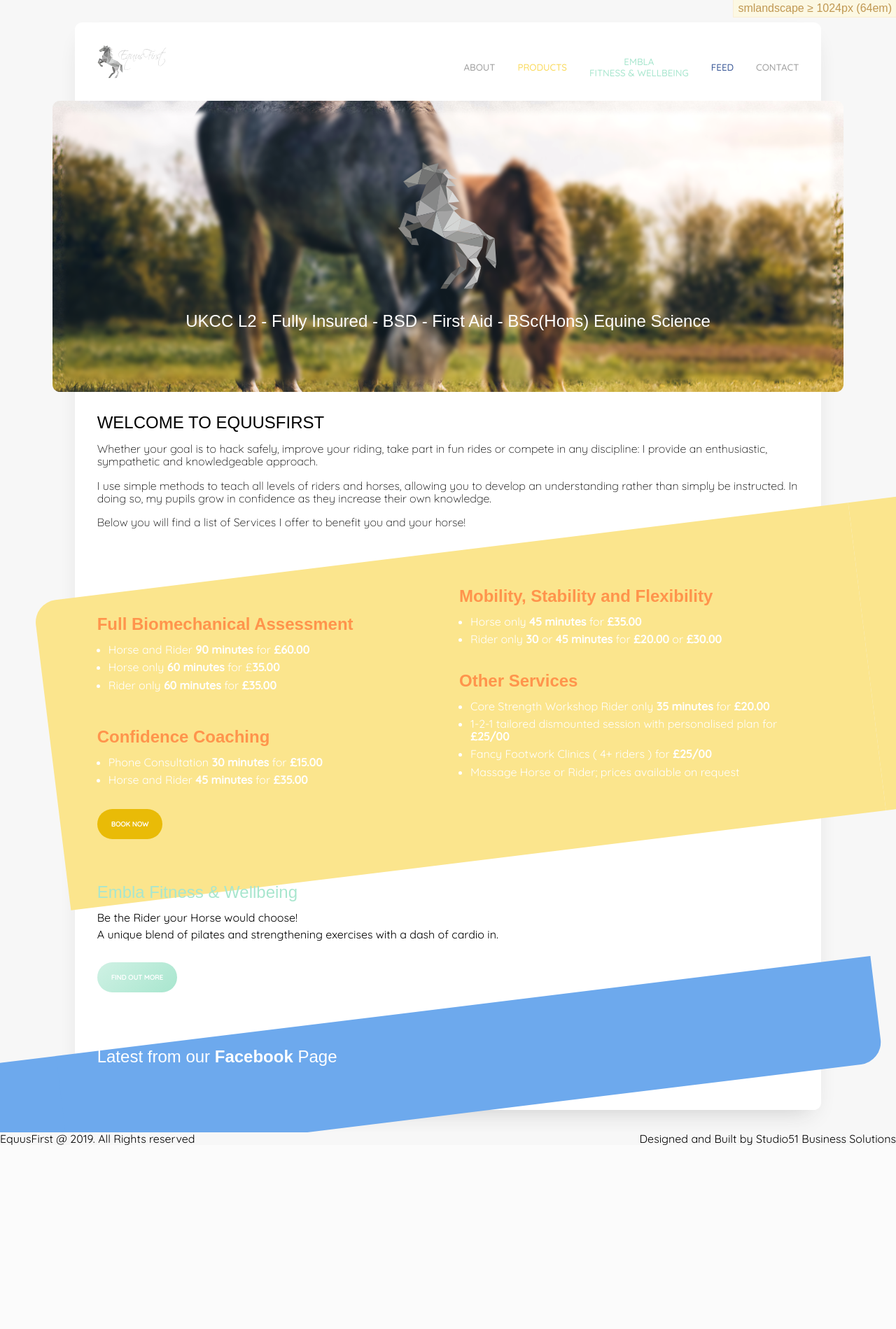
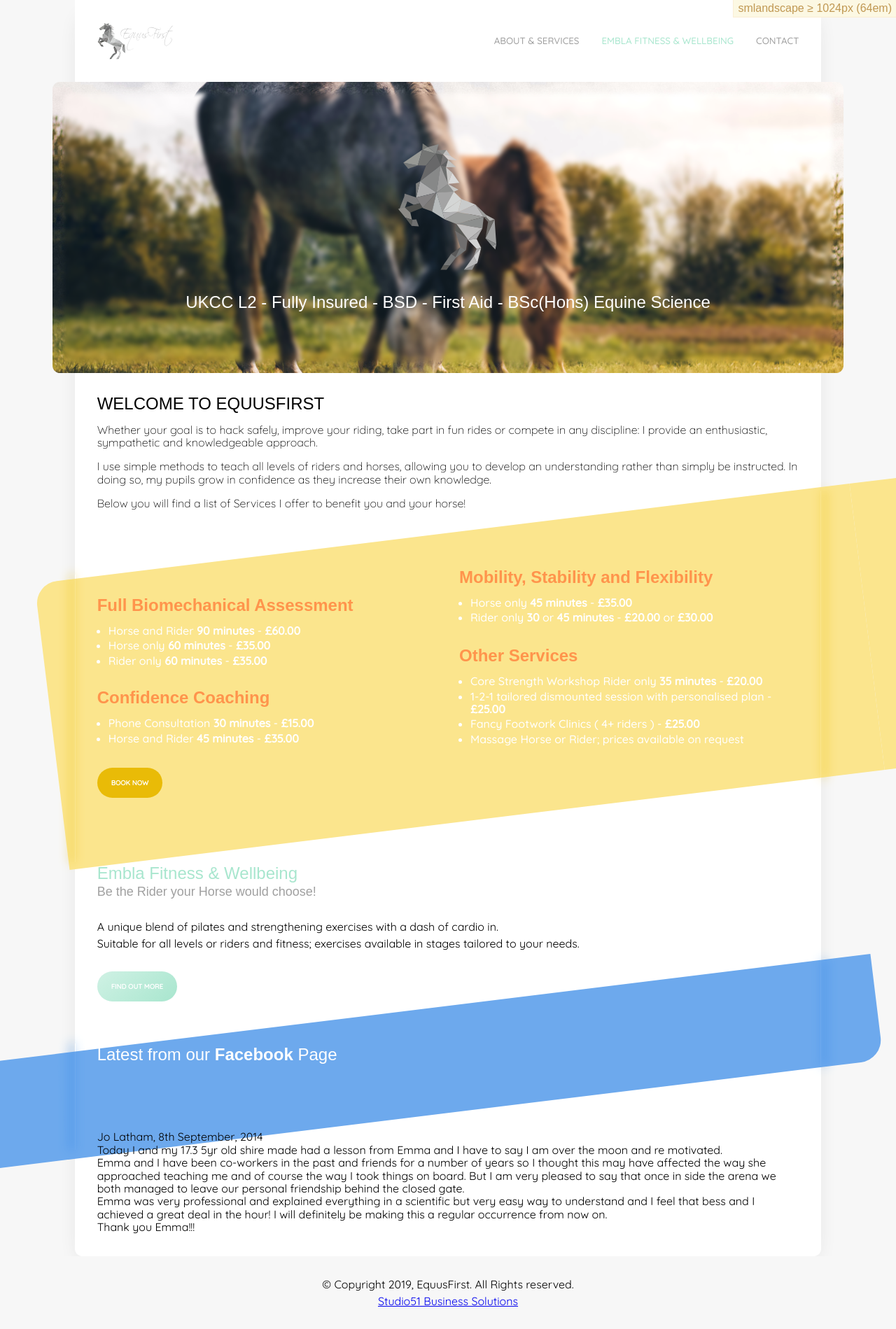
Before and after one commit to studio51/web-equusfirst, a PHP site: page / in a window 1280 px wide. Shown: the whole page at 70% size. Before the commit the page ends 1636 px from the top, so only its background shows below. Run offline with PHP 8.4, Linux system fonts and the light colour scheme; style sheets or scripts are compiled from the project's sources; some libraries are stand-ins or nearby versions; some web fonts are replaced.

Commit message:
update(): update the UI and text

```diff
--- a/css/index.scss
+++ b/css/index.scss
@@ -1,6 +1,16 @@
 @import 'config.scss';
 @import 'layout.scss';
 @import 'theme.scss';
+
+.overflow-x-hidden {
+  overflow: hidden;
+  -webkit-overflow-scrolling: touch;
+}
+
+* {
+  transition-property: all;
+  transition-duration: 1s;
+}
 
 body {
   @include mq($from: 'xs') { background-color: color(white); }
@@ -9,14 +19,15 @@ body {
   font-family: 'Quicksand', sans-serif;
 
   h1, h2, h3, h4, h5, h6 { font-family: 'Darker Grotesque', sans-serif; }
-  > .row { overflow-x: hidden; }
 }
 
 .content {
+
   @include mq($from: 'sm') {
     background-color: color(white);
-    margin: ui(spacing);
-    border-radius: 8pt;
+    margin: 0;
+    border-bottom-left-radius: 8pt;
+    border-bottom-right-radius: 8pt;
     box-shadow: 0 16px 32px -16px color(gray, dark);
     z-index: 10;
     position: relative;
@@ -88,17 +99,11 @@ header {
   position: relative;
 
   .background {
-    position: absolute;
-    top: 0;
     left: 0;
-    width: 110%;
     border-top-left-radius: ui(spacing);
-    height: 100%;
-    z-index: -1;
     background-color: color(yellow, light);
 
     @include mq($from: 'sm') {
-      transform: rotate(-7deg);
       left: -37px;
 
       &::after {
@@ -115,9 +120,21 @@ header {
     @include mq($from: 'lg') {  }
   }
 
+  .shadow {
+    &::before {
+      left: 0;
+      top: 60px;
+      box-shadow: -5px 0 15px 1px color(yellow, darker);
+    }
+
+    &::after {
+      right: 0;
+      top: -60px;
+      box-shadow: 5px 0 15px 1px color(yellow, darker);
+    }
+  }
+
   .product {
-    &:nth-child(3) { margin-top: 20px; }
-
     @include mq($from: 'sm') {
       &:nth-child(1) { margin-top: 60px; }
       &:nth-child(2) { margin-top: 20px; }
@@ -127,6 +144,7 @@ header {
     @include mq($from: 'md') {
       &:nth-child(1) { margin-top: 80px; }
       &:nth-child(2) { margin-top: 50px; }
+      &:nth-child(3) { margin-top: 20px; }
       &:nth-child(4) { margin-top: -10px; }
     }
 
@@ -139,47 +157,35 @@ header {
       margin: 0;
 
       @extend .-padding-left_2;
-      @extend .-white, .-x400, .-line-11;
+      @extend .-white, .-x500, .-line-11;
 
-      li + li { @extend .-margin-top_3; }
+      li + li { @extend .-margin-top_4; }
     }
   }
 }
 
 .wellbeing {
-  position: relative;
-  // padding: (ui(spacing) * 2) ui(spacing);
+  @include mq($from: 'sm', $until: 'md') {
+    padding-top: ui(spacing) * 2;
 
-  .action {
-    margin-bottom: -16px;
+    .action { margin-bottom: -(ui(spacing)); }
+  }
+
+  @include mq($from: 'md') {
+    padding-top: ui(spacing) * 3;
+    padding-bottom: 0;
   }
 }
 
 .feed {
   position: relative;
 
-  &::after {
-    // box-shadow: 0 (ui(spacing) / 2) ui(spacing) -(ui(spacing) / 2) darken(color(facebook), 7.5%);
-    // content: '';
-    // height: 100%;
-    // left: 0;
-    // position: absolute;
-    // top: 0;
-    // width: 100%;
-  }
-
   .background {
-    position: absolute;
-    width: 110%;
-    top: 0;
     left: -(ui(spacing));
     border-bottom-right-radius: ui(spacing);
-    height: 100%;
-    z-index: -1;
     background-color: color(blue);
 
     @include mq($from: 'sm') {
-      transform: rotate(-7deg);
       top: 3px;
       left: -23px;
 
@@ -198,8 +204,44 @@ header {
       top: 7.5px;
     }
   }
+
+  .shadow {
+    &::before {
+      left: 0;
+      top: 60px;
+      box-shadow: -5px 0 15px 1px darken(color(blue, darker), 5%);
+    }
+
+    &::after {
+      right: 0;
+      top: -60px;
+      box-shadow: 5px 0 15px 1px darken(color(blue, darker), 5%);
+    }
+  }
 }
 
 section {
   @extend .-padding;
+
+  .background {
+    height: 100%;
+    position: absolute;
+    top: 0;
+    width: 110%;
+    z-index: -1;
+
+    @include mq($from: 'sm') { transform: rotate(-7deg); }
+  }
+
+  @include mq($from: 'sm') {
+    .shadow {
+      &::before,
+      &::after {
+        content: '';
+        height: 100%;
+        position: absolute;
+        width: 1px;
+      }
+    }
+  }
 }
--- a/index.html
+++ b/index.html
@@ -11,36 +11,23 @@
 	</head>
 
 	<body>
-
-		<!-- <svg height="0" width="">
-			<defs>
-				<clipPath id="svgPath" clipPathUnits="objectBoundingBox">
-					<path stroke-miterlimit="10" transform="scale(0.00135, 0.00254)"
-						d="M 0 150 C 0 250 20 205 60 255 C 125 275 110 310 157 337 C 176 400 220 396 241 379 C 274 316 307 383 334 315 C 342.5 331.5 403 343 448 279 C 456 333 475.5 359.5 513 334 C 520 361 570 361 576 321 C 611 291 630 364 650 280 C 679 280 709 280 737 238 C 752 192.5 802 192.5 800 150 L 800 0 L 0 0 L 0 150 "
-					/>
-				</clipPath>
-			</defs>
-		</svg> -->
-
-		<div class="row align-center">
+		<div class="row align-center overflow-x-hidden">
 			<div class="cell-sm-10 cell-md-8 cell-lg-6 content">
 
 				<div class="column">
 					<header class="cell-sm-auto">
-						<nav class="row align-bottom align-xs-center -padding_2">
+						<nav class="row align-middle -padding_2">
 							<div class="cell-xs-auto cell-sm -padding_2">
-								<img class="-x10" src="img/logo-full.svg" alt="EquusFirst Logo" />
+								<img class="-x11" src="img/logo-full.svg" alt="EquusFirst Logo" />
 							</div>
 
 							<ul class="cell-xs-auto">
-								<li><a class="-uppercase -x500 -gray -darker -smaller -padding_2 -reset" href="#about">About</a></li>
-								<li><a class="-uppercase -x500 -yellow -smaller -padding_2 -reset" href="#products">Products</a></li>
+								<li><a class="-uppercase -x500 -gray -darker -smaller -padding_2 -reset" href="#about">About &amp; Services</a></li>
 								<li>
 									<a class="-uppercase -x500 -green -smaller -padding_2 -reset -center" href="#products">
-										Embla<br />Fitness &amp; Wellbeing
+										Embla Fitness &amp; Wellbeing
 									</a>
 								</li>
-								<li><a class="-uppercase -x500 -facebook -smaller -padding_2 -reset" href="#feed">Feed</a></li>
 								<li><a class="-uppercase -x500 -gray -darker -smaller -padding_2 -reset" href="#contact">Contact</a></li>
 							</ul>
 						</nav>
@@ -79,15 +66,16 @@
 
 					<section class="cell-sm-auto products" id="products">
 						<div class="background"></div>
+						<div class="shadow"></div>
 
 						<div class="display-grid -gap-32 -columns-xs-1 -columns-sm-2 -columns-md-4">
 							<div class="product">
 								<h1 class="product-title">Full Biomechanical Assessment</h1>
 
 								<ul class="product-options">
-									<li>Horse and Rider <strong>90 minutes</strong> for <strong>£60.00</strong></li>
-									<li>Horse only <strong>60 minutes</strong> for £<strong>35.00</strong></li>
-									<li>Rider only <strong>60 minutes</strong> for <strong>£35.00</strong></li>
+									<li>Horse and Rider <strong>90 minutes</strong> - <strong>£60.00</strong></li>
+									<li>Horse only <strong>60 minutes</strong> - <strong>£35.00</strong></li>
+									<li>Rider only <strong>60 minutes</strong> - <strong>£35.00</strong></li>
 								</ul>
 							</div>
 
@@ -95,8 +83,8 @@
 								<h1 class="product-title">Mobility, Stability and Flexibility</h1>
 
 								<ul class="product-options">
-									<li>Horse only <strong>45 minutes</strong> for <strong>£35.00</strong></li>
-									<li>Rider only <strong>30</strong> or <strong>45 minutes</strong> for <strong>£20.00</strong> or <strong>£30.00</strong></li>
+									<li>Horse only <strong>45 minutes</strong> - <strong>£35.00</strong></li>
+									<li>Rider only <strong>30</strong> or <strong>45 minutes</strong> - <strong>£20.00</strong> or <strong>£30.00</strong></li>
 								</ul>
 							</div>
 
@@ -104,8 +92,8 @@
 								<h1 class="product-title">Confidence Coaching</h1>
 
 								<ul class="product-options">
-									<li>Phone Consultation <strong>30 minutes</strong> for <strong>£15.00</strong></li>
-									<li>Horse and Rider <strong>45 minutes</strong> for <strong>£35.00</strong></li>
+									<li>Phone Consultation <strong>30 minutes</strong> - <strong>£15.00</strong></li>
+									<li>Horse and Rider <strong>45 minutes</strong> - <strong>£35.00</strong></li>
 								</ul>
 							</div>
 
@@ -113,9 +101,9 @@
 								<h1 class="product-title">Other Services</h1>
 
 								<ul class="product-options">
-									<li>Core Strength Workshop Rider only <strong>35 minutes</strong> for <strong>£20.00</strong></li>
-									<li>1-2-1 tailored dismounted session with personalised plan for <strong>£25/00</strong></li>
-									<li>Fancy Footwork Clinics ( 4+ riders ) for <strong>£25/00</strong></li>
+									<li>Core Strength Workshop Rider only <strong>35 minutes</strong> - <strong>£20.00</strong></li>
+									<li>1-2-1 tailored dismounted session with personalised plan - <strong>£25.00</strong></li>
+									<li>Fancy Footwork Clinics ( 4+ riders ) - <strong>£25.00</strong></li>
 									<li>Massage Horse or Rider; prices available on request</li>
 								</ul>
 							</div>
@@ -130,28 +118,34 @@
 						</div>
 					</section>
 
-					<section class="row wellbeing" id="wellbeing">
+					<section class="column wellbeing" id="wellbeing">
 						<div class="background"></div>
 
 						<div class="cell-xs">
-							<h1 class="-line-10 -x500 -green -margin-bottom_2">
+							<h1 class="-line-10 -x500 -green -margin-bottom">
 								Embla Fitness &amp; Wellbeing
+								<br />
+								<span class="-line-10 -gray -darker -large">Be the Rider your Horse would choose!</span>
 							</h1>
 
-							<p class="-line-10">Be the Rider your Horse would choose!</p>
-							<p class="-line-10 -margin-top_3">A unique blend of pilates and strengthening exercises with a dash of cardio in.</p>
+							<p class="-line-10">A unique blend of pilates and strengthening exercises with a dash of cardio in.</p>
+							<p class="-line-10 -margin-top_3">Suitable for all levels or riders and fitness; exercises available in stages tailored to your needs.</p>
 						</div>
 
-						<div class="cell-xs-12 cell-md-auto"></div>
-						<div class="cell-xs-auto -margin-sm-top action">
-							<a href="" class="btn -medium -green -darker -round">
-								<span class="-x700 -white">Find Out More</span>
-							</a>
+						<div class="cell-xs-auto -margin-xs-top action">
+							<div class="row">
+								<div class="cell-xs-12 cell-sm-auto">
+									<a href="" class="btn -medium -green -darker -round">
+										<span class="-x700 -white">Find Out More</span>
+									</a>
+								</div>
+							</div>
 						</div>
 					</section>
 
 					<section class="feed cell-sm-auto" id="feed">
 						<div class="background"></div>
+						<div class="shadow"></div>
 
 						<div class="row align-right">
 							<div class="cell-sm-auto">
@@ -177,18 +171,28 @@
 							</template>
 						</div>
 					</section>
+
+					<section class="cell-sm-auto testimonials" id="testimonials">
+						<div class="row">
+							<div class="cell-sm-auto">
+								Jo Latham, 8th September, 2014
+
+								<p>Today I and my 17.3 5yr old shire made had a lesson from Emma and I have to say I am over the moon and re motivated.</p>
+								<p>Emma and I have been co-workers in the past and friends for a number of years so I thought this may have affected the way she approached teaching me and of course the way I took things on board. But I am very pleased to say that once in side the arena we both managed to leave our personal friendship behind the closed gate. </p>
+								<p>Emma was very professional and explained everything in a scientific but very easy way to understand and I feel that bess and I achieved a great deal in the hour! I will definitely be making this a regular occurrence from now on.</p>
+								<p>Thank you Emma!!!</p>
+							</div>
+						</div>
+					</section>
 				</div>
 			</div>
 		</div>
 
-		<footer class="row" id="contact">
-			<div class="cell-sm">
-				EquusFirst @ 2019. All Rights reserved
-			</div>
-
-			<div class="cell-sm-auto">
-				Designed and Built by Studio51 Business Solutions
-			</div>
+		<footer class="-padding" id="contact">
+			<p class="-center -line-10">&copy; Copyright 2019, EquusFirst. All Rights reserved.</p>
+			<p class="-center -line-10 -margin-top_3">
+				<a href="https://studio51.solutions">Studio51 Business Solutions</a>
+			</p>
 		</footer>
 
 		<script src="js/index.ts"></script>
```
